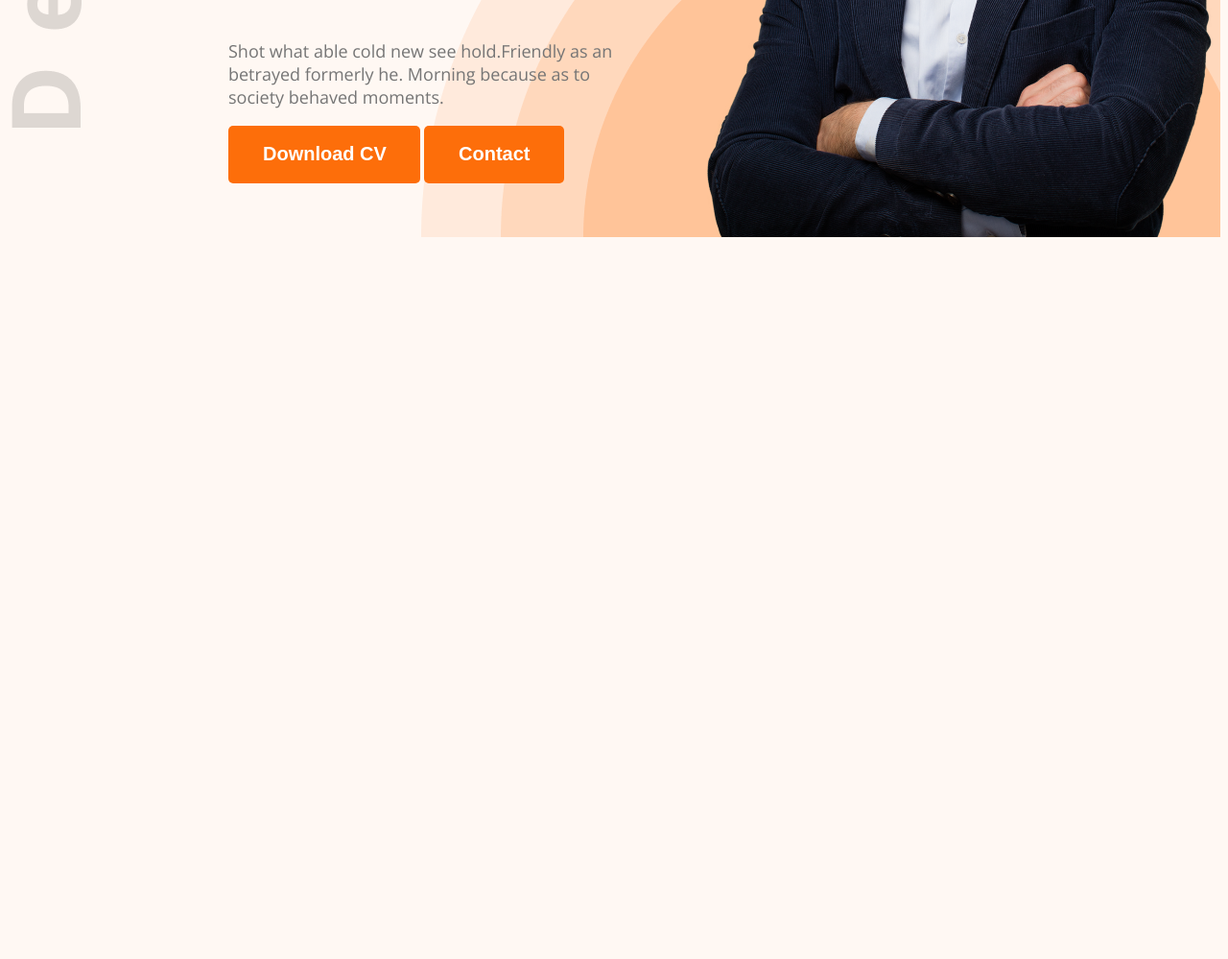
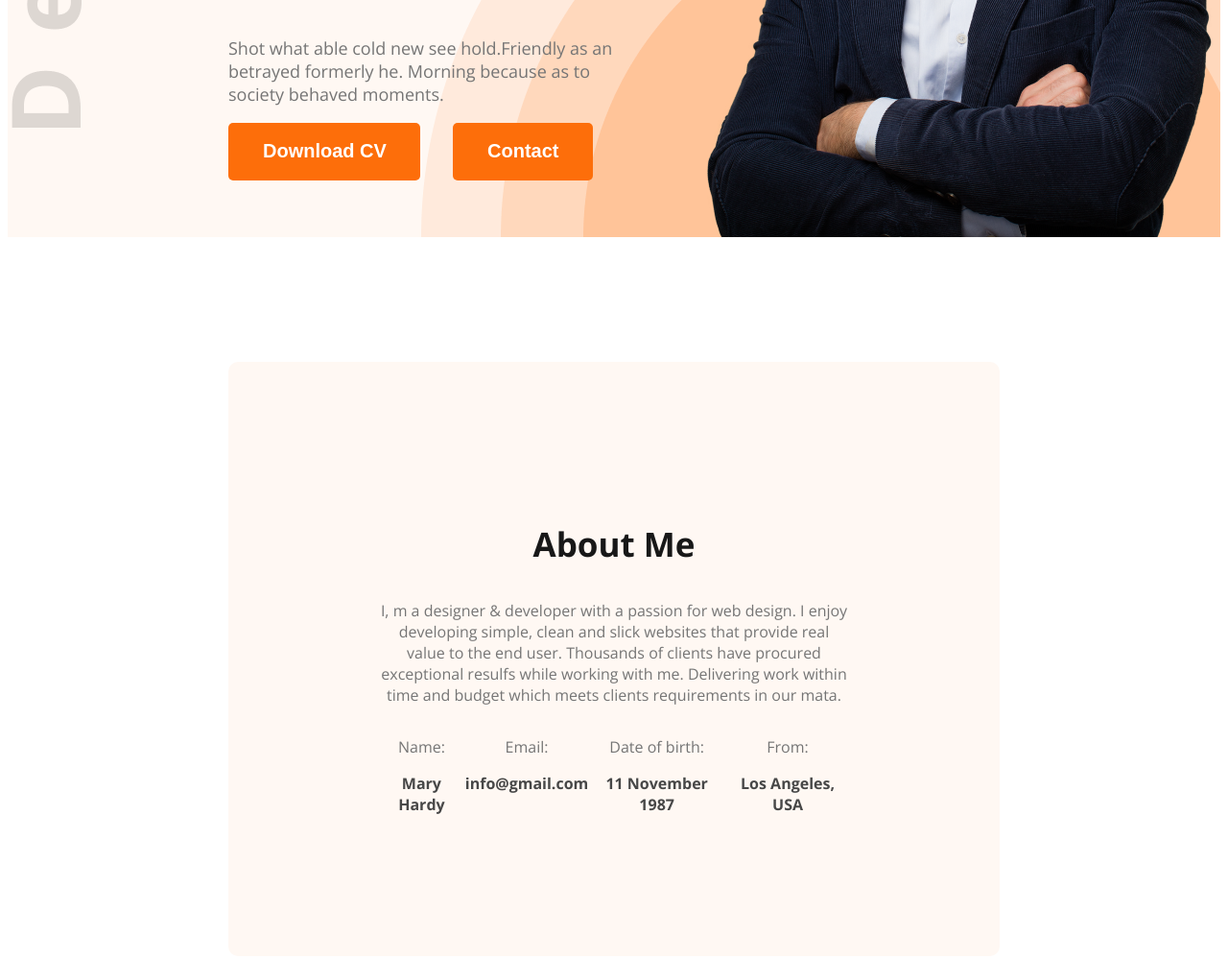
Before and after one commit to Tahsintopu174/Web-Developer-Portfolio, a plain HTML site: page Web-Developer-Portfolio/index.html in a window 1280 px wide. Shown: the part 680-1679 px from the top of the page at 96% size. Before the commit the page ends 935 px from the top, so only its background shows below. Drawn offline with nearby package versions, Linux system fonts and the light colour scheme.

Commit message:
Added about section

```diff
--- a/Web-Developer-Portfolio/Styles/portfolio.css
+++ b/Web-Developer-Portfolio/Styles/portfolio.css
@@ -6,13 +6,17 @@
     "wdth" 100;
 }
 
-body{
+/* shared style */
+.text-primary{
+    color: #FD6E0A;
+}
+
+.secondary-background{
     background-color: #FFF8F3;
 }
 
-/* shared style */
-.text-primary{
-    color: #FD6E0A;
+.white{
+    background-color: #ffffff;
 }
 
 .dark-01{
@@ -35,6 +39,17 @@ body{
     padding: 18px 35px 19px 36px;
     border-radius: 5px;
     border: none;
+    margin-right: 30px;
+}
+
+.section-title{
+    font-size: 35px;
+    font-weight: bold;
+}
+
+.section-description{
+    font-size: 18;
+    font-weight: 400;
 }
 
 /* Header Style */
@@ -76,6 +91,7 @@ nav li a{
 .banner-greetings{
     font-size: 45px;
     font-weight: 600;
+    margin-bottom: 5px;
 }
 
 .banner-title{
@@ -103,3 +119,35 @@ nav li a{
     display:flex;
     justify-content: space-between;
 }
+
+/* about styles */
+
+.about{
+    border-radius: 10px;
+    padding: 131px 156px;
+    text-align: center;
+}
+
+/* main style */
+
+main{
+    max-width: 1140px;
+    margin: 0 auto;
+    padding: 130px 230px;
+}
+
+
+/* Item style */
+
+.item-description{
+    font-weight: bold;
+}
+
+.about-items{
+    display: flex;
+    justify-content: space-around;
+}
+
+.about-item{
+
+}
--- a/Web-Developer-Portfolio/index.html
+++ b/Web-Developer-Portfolio/index.html
@@ -11,7 +11,7 @@
     <title>Web Developer Portfolio</title>
 </head>
 <body class="open-sans-normal">
-    <header class="header">
+    <header class="header secondary-background">
         <nav>
             <h3 class="nav-title dark-01">Ma<span class="text-primary">r</span>y</h3>
             <ul>
@@ -34,7 +34,32 @@
     </header>
 
     <main>
+        <section class="about secondary-background">
+            <h3 class="section-title dark-01">About Me</h3>
+            <p class="section-description dark-03">I, m a designer & developer with a passion for web design. I enjoy developing simple, clean and slick websites that provide real value to the end user. Thousands of clients have procured exceptional resulfs while working with me. Delivering work within time and budget which meets clients requirements in our mata.</p>
+            <div class="about-items">
+                <div class="about-item">
+                    <p class="item-title dark-03">Name:</p>
+                    <p class="item-description dark-02">Mary Hardy</p>
+                </div>
+                <div class="about-item">
+                    <p class="item-title dark-03">Email:</p>
+                    <p class="item-description dark-02">info@gmail.com</p>
+                </div>
+                <div class="about-item">
+                    <p class="item-title dark-03">Date of birth:</p>
+                    <p class="item-description dark-02">11 November 1987</p>
+                </div>
+                <div class="about-item">
+                    <p class="item-title dark-03">From:</p>
+                    <p class="item-description dark-02">Los Angeles, USA</p>
+                </div>
+            </div>
+        </section>
 
+        <section>
+
+        </section>
     </main>
 
     <footer>
```
